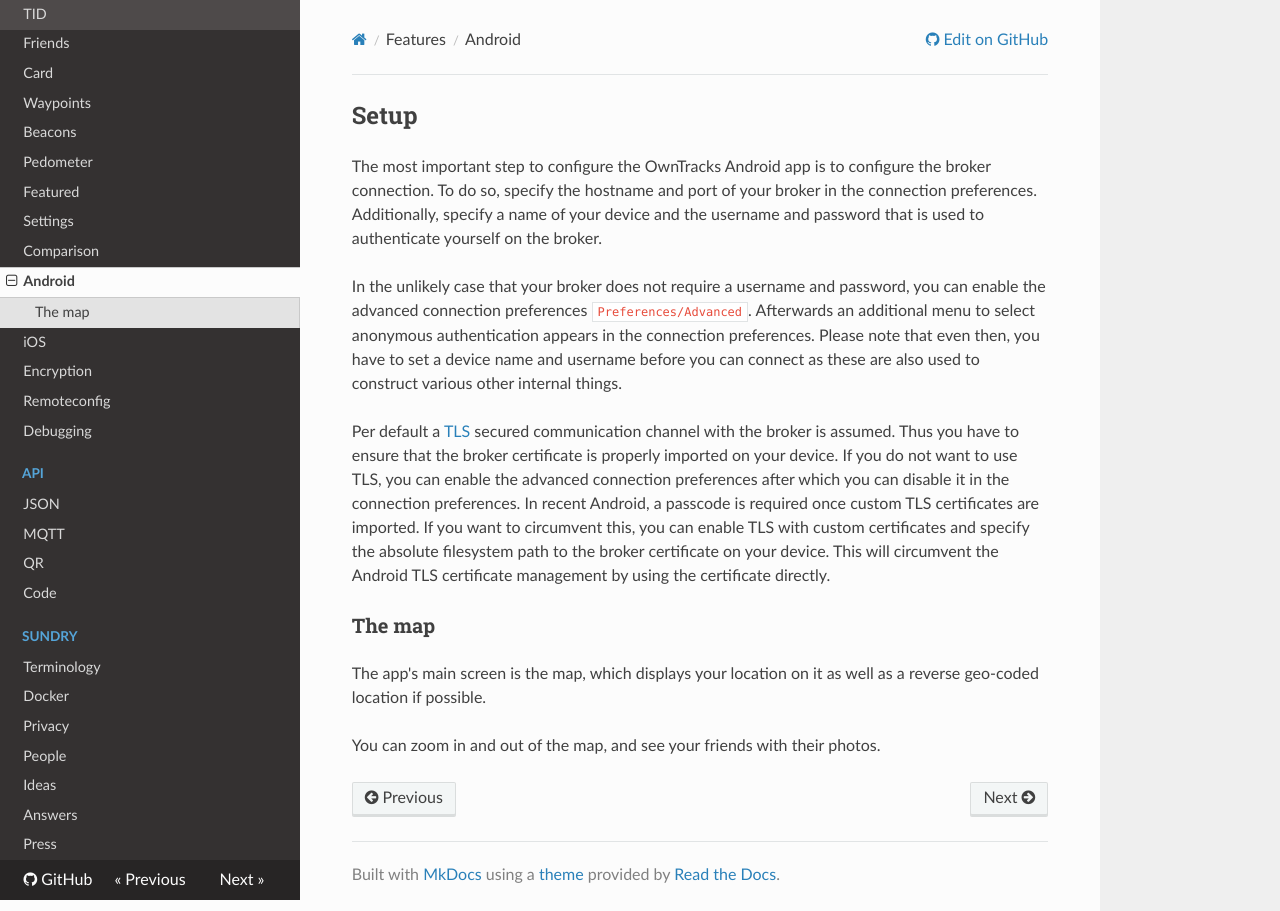
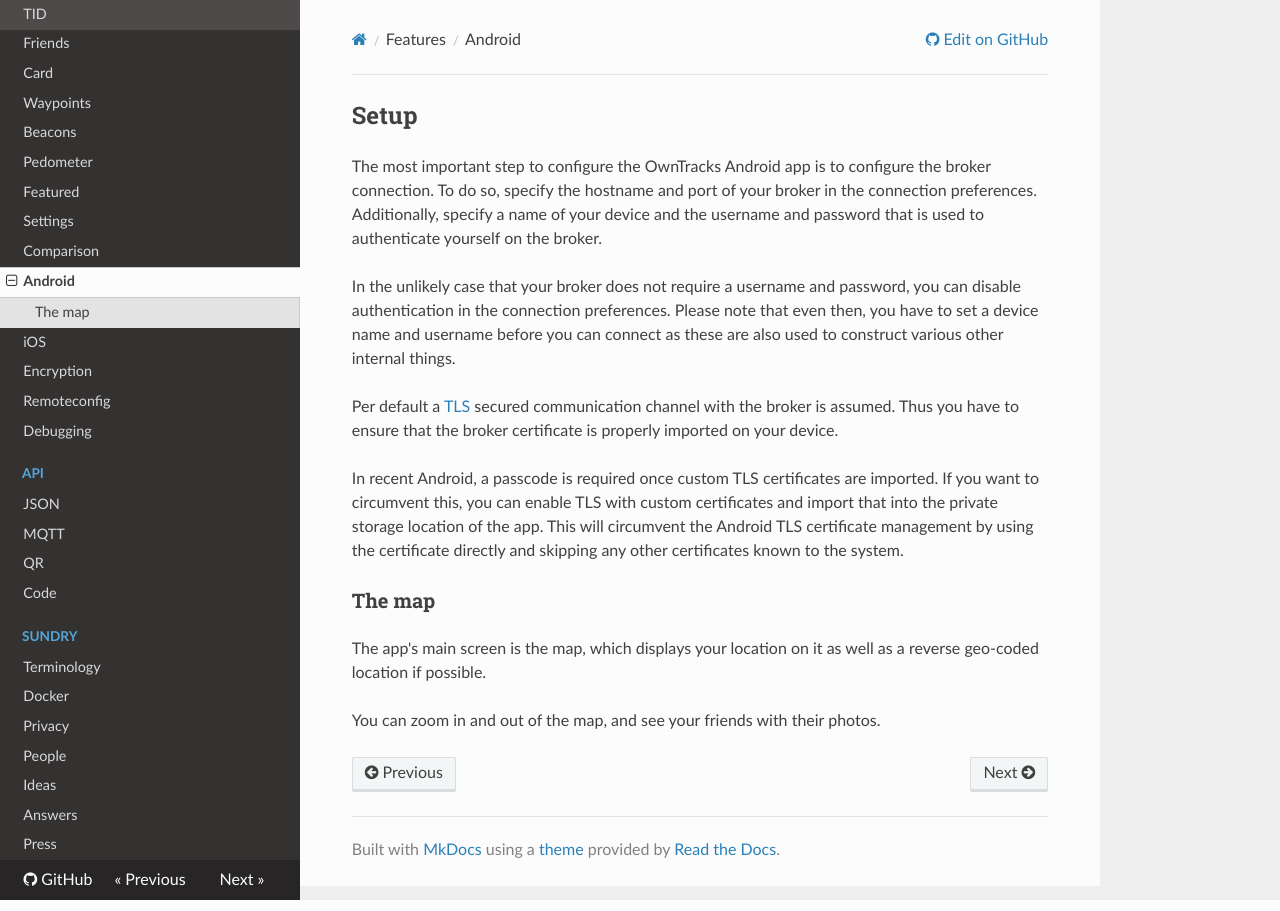
Before and after one commit to owntracks/booklet, an MkDocs documentation site: the page built from docs/features/android.md, in a window 1280 px wide. Built offline with MkDocs 1.6.1, drawn with Linux system fonts in a browser that asks for light colours; nearby versions of some CDN libraries; old or Windows-style settings are respelled for this version of MkDocs.

Commit message:
Update android.md

```diff
--- a/docs/features/android.md
+++ b/docs/features/android.md
@@ -2,10 +2,11 @@
 
 The most important step to configure the OwnTracks Android app is to configure the broker connection. To do so, specify the hostname and port of your broker in the connection preferences. Additionally, specify a name of your device and the username and password that is used to authenticate yourself on the broker.
 
-In the unlikely case that your broker does not require a username and password, you can enable the advanced connection preferences `Preferences/Advanced`. Afterwards an additional menu to select anonymous authentication appears in the connection preferences. Please note that even then, you have to set a device name and username before you can connect as these are also used to construct various other internal things.
+In the unlikely case that your broker does not require a username and password, you can disable authentication in the connection preferences. Please note that even then, you have to set a device name and username before you can connect as these are also used to construct various other internal things.
 
-Per default a [TLS](tls.md) secured communication channel with the broker is assumed. Thus you have to ensure that the broker certificate is properly imported on your device. If you do not want to use TLS, you can enable the advanced connection preferences after which you can disable it in the connection preferences.
-In recent Android, a passcode is required once custom TLS certificates are imported. If you want to circumvent this, you can enable TLS with custom certificates and specify the absolute filesystem path to the broker certificate on your device. This will circumvent the Android TLS certificate management by using the certificate directly.
+Per default a [TLS](tls.md) secured communication channel with the broker is assumed. Thus you have to ensure that the broker certificate is properly imported on your device.
+
+In recent Android, a passcode is required once custom TLS certificates are imported. If you want to circumvent this, you can enable TLS with custom certificates and import that into the private storage location of the app. This will circumvent the Android TLS certificate management by using the certificate directly and skipping any other certificates known to the system.
 
 
 
```
